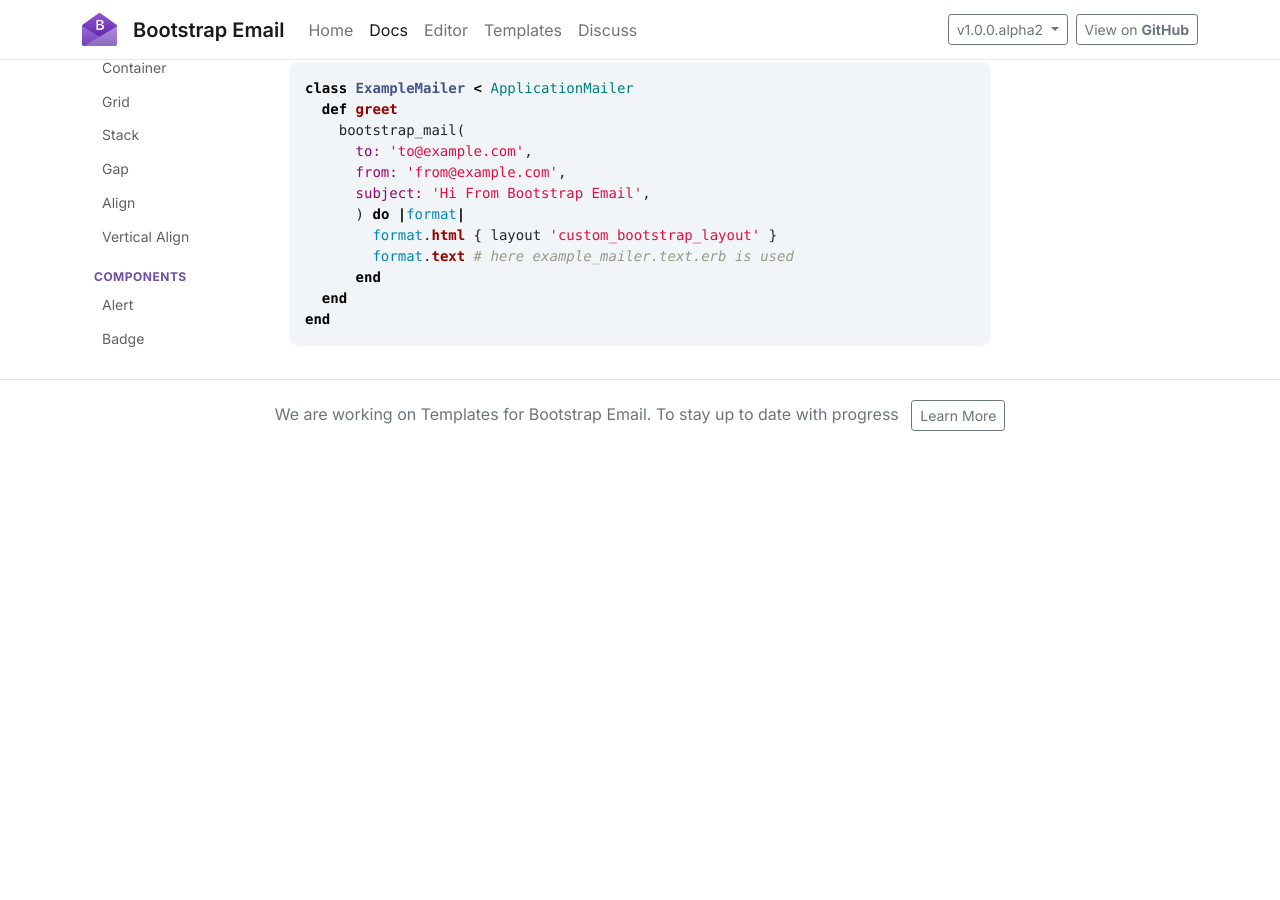
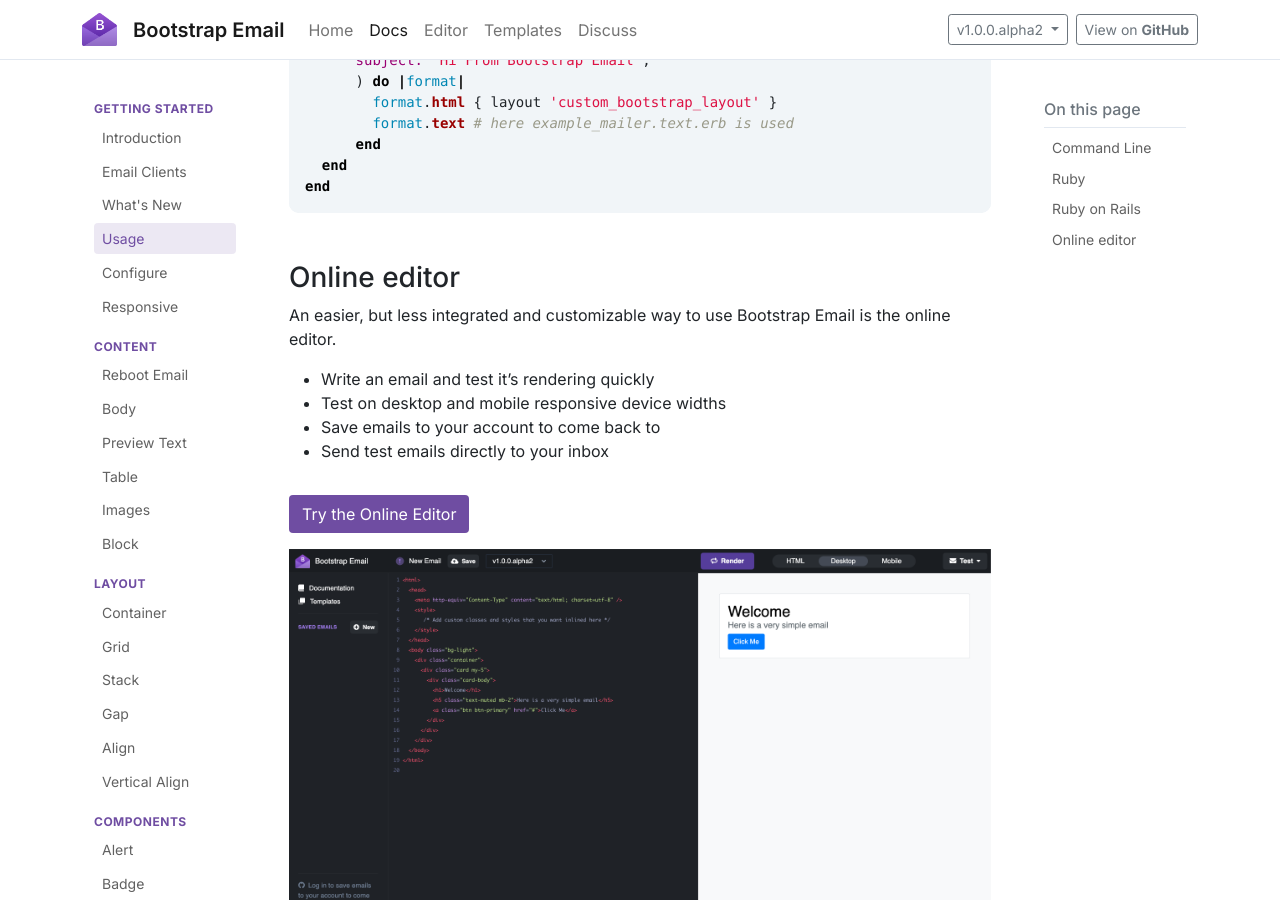
Before and after one commit to bootstrap-email/documentation-1.x, a Jekyll site: the page built from docs/usage.md, in a window 1280 px wide and 900 px high, scrolled down 2696 px. Built offline with Jekyll 4.4.1, drawn with Linux system fonts in a browser that asks for light colours; nearby versions of some CDN libraries; comment, search, counter and statistics services are not loaded; before the commit the page ends 3147 px from its top, so only the background shows below that; some of the changed text lies outside the part shown.

Commit message:
usage and configure pages updated

````diff
--- a/_layouts/docs.html
+++ b/_layouts/docs.html
@@ -10,9 +10,8 @@
           <li class="{% if page.title == "Introduction" %}active{% endif %}"><a href="/docs/introduction">Introduction</a></li>
           <li class="{% if page.title == "Email Clients" %}active{% endif %}"><a href="/docs/email-clients">Email Clients</a></li>
           <li class="{% if page.title == "What's New" %}active{% endif %}"><a href="/docs/whats-new">What's New</a></li>
-          <li class="{% if page.title == "Setup" %}active{% endif %}"><a href="/docs/setup">Setup</a></li>
-          <li class="{% if page.title == "Customize" %}active{% endif %}"><a href="/docs/customize">Customize</a></li>
-          <!-- <li class="{% if page.title == "Themeable" %}active{% endif %}"><a href="/docs/themeable">Themeable</a></li> -->
+          <li class="{% if page.title == "Usage" %}active{% endif %}"><a href="/docs/usage">Usage</a></li>
+          <li class="{% if page.title == "Configure" %}active{% endif %}"><a href="/docs/configure">Configure</a></li>
           <li class="{% if page.title == "Responsive" %}active{% endif %}"><a href="/docs/responsive">Responsive</a></li>
         </ul>
         <small>Content</small>
--- a/docs/setup.md
+++ b/docs/usage.md
@@ -1,17 +1,19 @@
 ---
 layout: docs
-title:  "Setup"
+title:  "Usage"
+sections:
+  - Command Line
+  - Ruby
+  - Ruby on Rails
+  - Online editor
 ---
 #### Environment Support
 - [Command Line](#command-line)
 - [Ruby](#ruby)
 - [Ruby on Rails](#ruby-on-rails)
-- [Online editor](https://app.bootstrapemail.com/editor?version=1)
+- [Online editor](#online-editor)
 
-<hr class="my-5">
-<a class="anchor" name="command-line"></a>
-
-#### Command Line
+{% include header.html name="Command Line" hr="false" %}
 
 [Ruby](https://www.ruby-lang.org/en/documentation/installation/) is required to be installed on the machine you are using to run Bootstrap Email.
 
@@ -41,9 +43,7 @@
 
 Help: run the command `bootstrap-email -h` for help on all options.
 
-<hr class="my-5">
-<a class="anchor" name="ruby"></a>
-#### Ruby
+{% include header.html name="Ruby" hr="false" %}
 
 1: Add Bootstrap Email to your `Gemfile`
 
@@ -62,9 +62,7 @@
 BootstrapEmail::Compiler.new(file_path, type: :file).perform_full_compile
 ```
 
-<hr class="my-5">
-<a class="anchor" name="ruby-on-rails"></a>
-#### Ruby on Rails
+{% include header.html name="Ruby on Rails" hr="false" %}
 
 1: Add Bootstrap Email to your `Gemfile`
 
@@ -145,3 +143,13 @@
   end
 end
 ```
+
+{% include header.html name="Online editor" hr="false" %}
+An easier, but less integrated and customizable way to use Bootstrap Email is the online editor.
+- Write an email and test it's rendering quickly
+- Test on desktop and mobile responsive device widths
+- Save emails to your account to come back to
+- Send test emails directly to your inbox
+
+<a href="https://app.bootstrapemail.com/editor?version=1" class="btn btn-purple my-3">Try the Online Editor</a>
+<img class="w-100" src="/img/editor.png" />
````
Also changed, not shown: docs/configure.md (added, +70 -0 lines), docs/customize.md (deleted, +0 -54 lines), img/editor.png (added).
